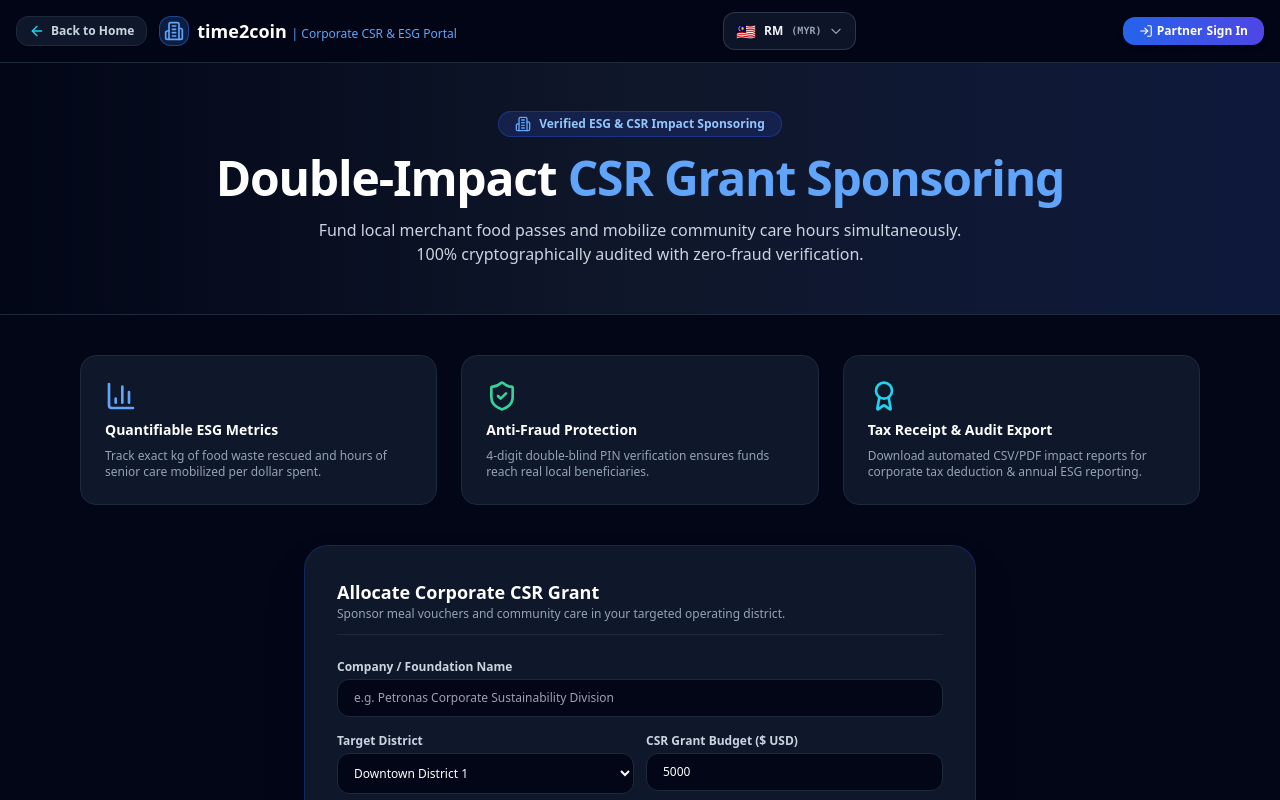
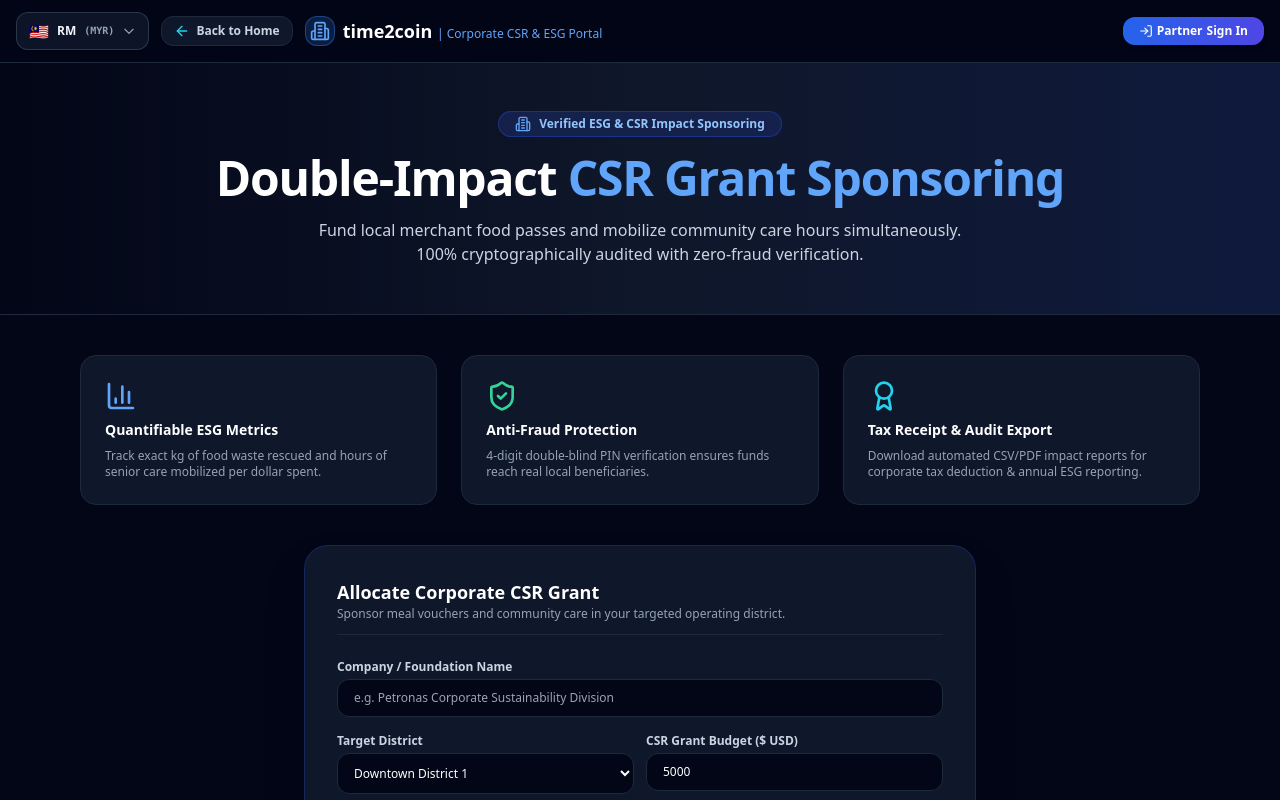
Before and after one commit to time2coin/time2coin, a Next.js app: page /corporate in a window 1280 px wide. Shown: the top 800 px of the page. Built offline with nearby package versions, Linux system fonts and the light colour scheme.

Commit message:
Remove duplicate CountrySelector from header
Removed duplicate CountrySelector component from header.

```diff
--- a/app/corporate/page.tsx
+++ b/app/corporate/page.tsx
@@ -48,6 +48,7 @@ export default function CorporateCSRPortalPage() {
       <header className="border-b border-slate-800 bg-slate-950/90 backdrop-blur sticky top-0 z-40 px-3 sm:px-4 py-3">
         <div className="max-w-7xl mx-auto flex items-center justify-between gap-2">
           <div className="flex items-center gap-2 sm:gap-3 min-w-0">
+          <CountrySelector userJurisdictionId={currentUser?.jurisdiction_id} />
             <a
               href="/"
               className="p-2 sm:px-3 sm:py-1.5 bg-slate-900 border border-slate-800 hover:border-slate-700 text-slate-300 hover:text-white rounded-xl text-xs font-bold transition flex items-center gap-1.5 shrink-0 shadow-sm"
@@ -62,11 +63,6 @@ export default function CorporateCSRPortalPage() {
               </div>
               <span className="font-bold text-sm sm:text-lg text-white truncate">time2coin <span className="text-blue-400 text-xs font-normal hidden md:inline">| Corporate CSR & ESG Portal</span></span>
             </a>
-          </div>
-
-
-          <div className="flex items-center gap-2">
-            <CountrySelector userJurisdictionId={currentUser?.jurisdiction_id} />
           </div>
 
           {currentUser ? (
```
